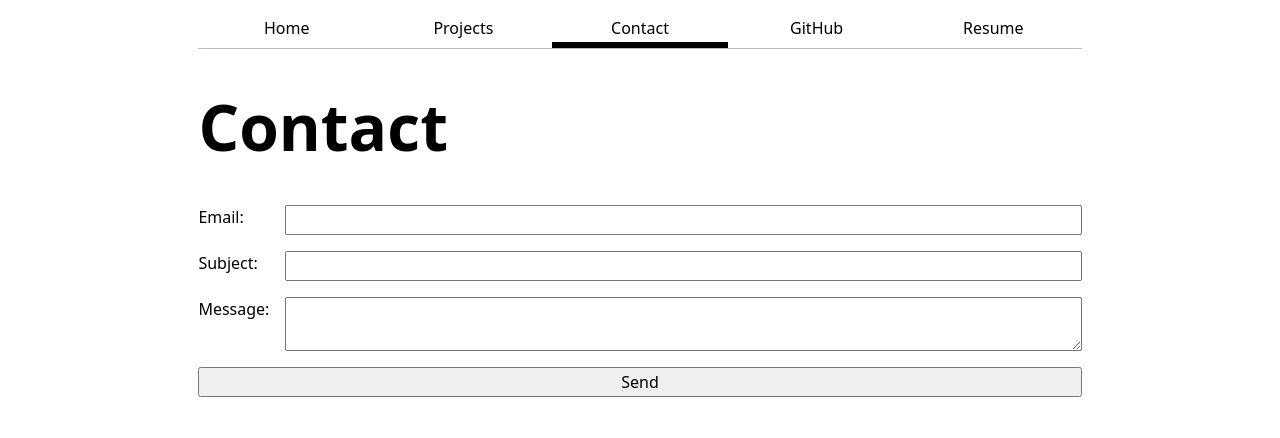
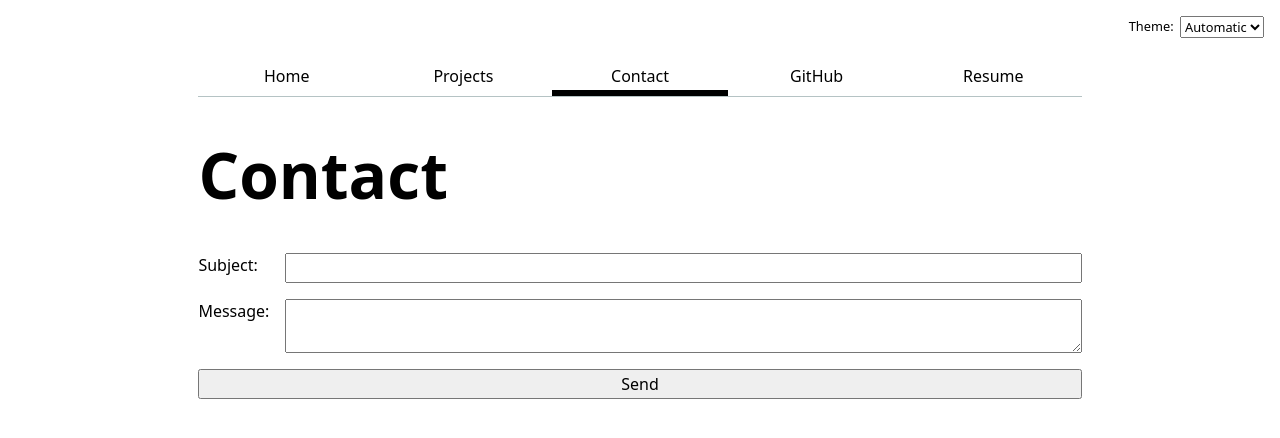
Before and after one commit to gawd8/portfolio, a plain HTML site: page contact/index.html in a window 1280 px wide. Drawn offline with Linux system fonts and the light colour scheme.

Commit message:
Complete DSC209R Lab3 - JavaScript and Dark Mode

```diff
--- a/contact/index.html
+++ b/contact/index.html
@@ -7,19 +7,10 @@
     <link rel="stylesheet" href="../style.css">
 </head>
 <body>
-    <nav>
-        <a href="../">Home</a>
-        <a href="../projects/">Projects</a>
-        <a class="current" href="../contact/">Contact</a>
-        <a href="https://github.com/gawd8" target="_blank">GitHub</a>
-        <a href="../resume/">Resume</a>
-    </nav>
+
     <h1>Contact</h1>
-    <form action="mailto:mis042@ucsd.edu" method="POST" enctype="text/plain">
-    <label>
-        Email:
-        <input name="email" type="email">
-    </label>
+    <form action="mailto:mis042@ucsd.edu" method="GET" >
+
 
     <label>
         Subject:
@@ -33,5 +24,8 @@
 
     <button>Send</button>
 </form>
+
+<script type="module" src="../global.js"></script>
+
 </body>
 </html>
--- /dev/null
+++ b/global.js
@@ -0,0 +1,122 @@
+
+console.log("IT'S ALIVE!");
+
+function $$(selector, context = document) {
+    return Array.from(context.querySelectorAll(selector));
+}
+
+
+const BASE_PATH =
+    location.hostname === "localhost" ||
+    location.hostname === "127.0.0.1"
+        ? "/"
+        : "/portfolio/";
+
+let pages = [
+    { url: "", title: "Home" },
+    { url: "projects/", title: "Projects" },
+    { url: "contact/", title: "Contact" },
+    { url: "https://github.com/gawd8", title: "GitHub" },
+    { url: "resume/", title: "Resume" }
+];
+
+let nav = document.createElement("nav");
+document.body.prepend(nav);
+
+for (let p of pages) {
+    let url = p.url;
+    let title = p.title;
+
+    if (!url.startsWith("http")) {
+        url = BASE_PATH + url;
+    }
+
+    let a = document.createElement("a");
+    a.href = url;
+    a.textContent = title;
+
+    function normalizePath(path) {
+        return path.replace(/index\.html$/, "").replace(/\/$/, "") || "/";
+    }
+
+    if (
+        a.host === location.host &&
+        normalizePath(a.pathname) === normalizePath(location.pathname)
+    ) {
+        a.classList.add("current");
+    }
+
+    if (a.host !== location.host) {
+        a.target = "_blank";
+        a.rel = "noopener noreferrer";
+    }
+
+    nav.append(a);
+}
+
+
+document.body.insertAdjacentHTML(
+    "afterbegin",
+    `
+    <label class="color-scheme">
+        Theme:
+        <select>
+            <option value="light dark">Automatic</option>
+            <option value="light">Light</option>
+            <option value="dark">Dark</option>
+        </select>
+    </label>
+    `
+);
+
+
+
+const select = document.querySelector(".color-scheme select");
+
+// Function to apply the selected theme
+function setColorScheme(colorScheme) {
+    document.documentElement.style.setProperty(
+        "color-scheme",
+        colorScheme
+    );
+}
+
+// Restore saved theme when the page loads
+if ("colorScheme" in localStorage) {
+    const savedTheme = localStorage.colorScheme;
+
+    setColorScheme(savedTheme);
+    select.value = savedTheme;
+}
+
+// Save the user's preference when they change the theme
+select.addEventListener("input", function (event) {
+    const selectedTheme = event.target.value;
+
+    setColorScheme(selectedTheme);
+
+    localStorage.colorScheme = selectedTheme;
+
+    console.log("Color scheme changed to:", selectedTheme);
+});
+
+
+const form = document.querySelector("form");
+
+form?.addEventListener("submit", function (event) {
+    event.preventDefault();
+
+    const data = new FormData(form);
+
+    let url = form.action + "?";
+
+    for (let [name, value] of data) {
+        url += `${name}=${encodeURIComponent(value)}&`;
+    }
+
+    // Remove the extra & at the end
+    url = url.slice(0, -1);
+
+    // Open the email application
+    location.href = url;
+});
--- a/style.css
+++ b/style.css
@@ -1,6 +1,7 @@
 html {
     --color-accent: oklch(65% 50% 0);
     accent-color: var(--color-accent);
+    color-scheme: light dark;
 }
 
 body {
@@ -13,11 +14,15 @@
     box-sizing: border-box;
 }
 
+
 nav {
+    --border-color: oklch(50% 10% 200 / 40%);
+
     display: flex;
     margin-bottom: 1em;
-    border-bottom: 1px solid oklch(80% 3% 200);
+    border-bottom: 1px solid var(--border-color);
 }
+
 
 nav a {
     flex: 1;
@@ -123,3 +128,24 @@
     max-width: 100%;
     height: auto;
 }
+
+
+.color-scheme {
+    position: absolute;
+    top: 1rem;
+    right: 1rem;
+    font-size: 80%;
+    display: flex;
+    align-items: center;
+    gap: 0.5em;
+}
+
+select {
+    font: inherit;
+}
+
+
+/* Make room for the theme dropdown */
+body {
+    padding-top: 3rem;
+}
```
Also changed, not shown: index.html (+3 -7 lines), projects/index.html (+3 -7 lines), resume/index.html (+3 -7 lines).
